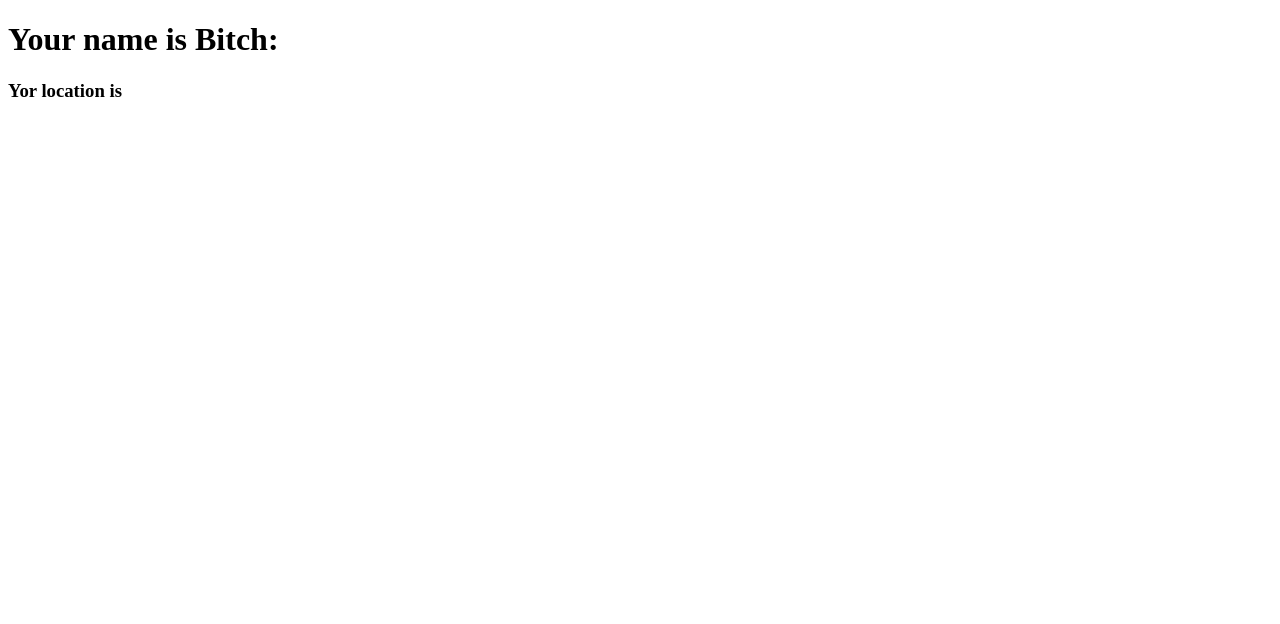
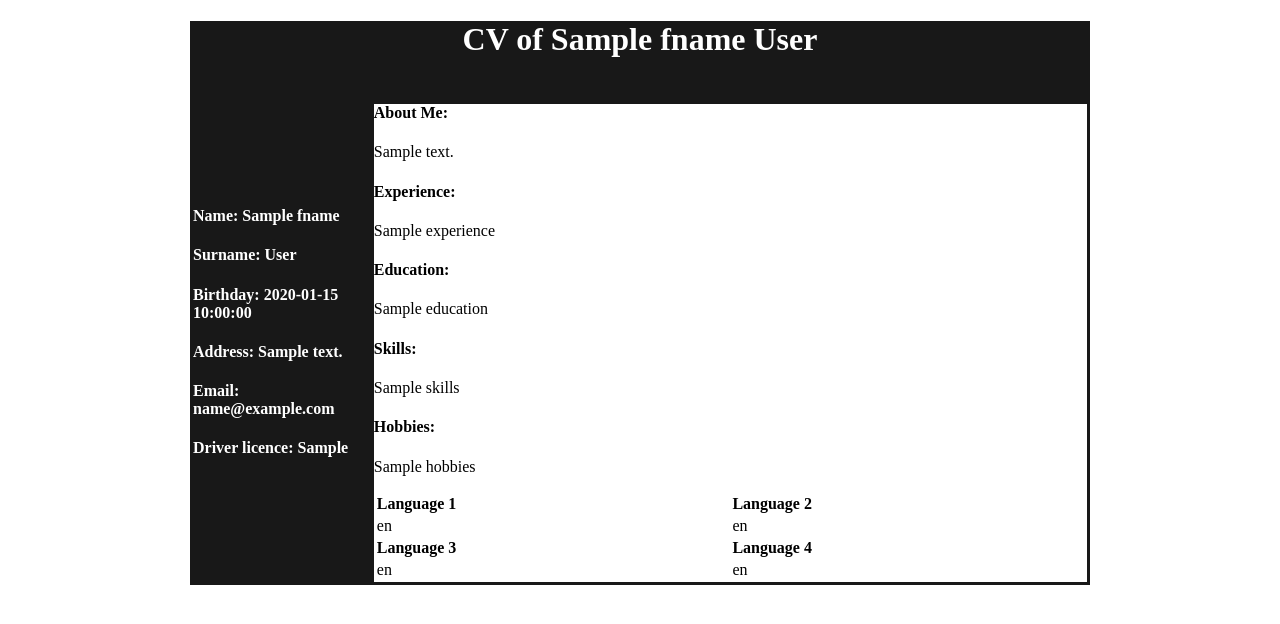
Before and after one commit to elvirmisini/Flask_app, a Flask app: template templates/pdf_template.html in a window 1280 px wide. Shown: the top 624 px of the page. Run offline with Flask 2, Linux system fonts and the light colour scheme; the template is opened without the code that fills it: most values are stand-ins (such as "Sample title", 1, 10 or a date in 2020).

Commit message:
Pdf html design started

```diff
--- a/pages.py
+++ b/pages.py
@@ -33,6 +33,7 @@ class Page(object):
             Language2 = request.form['Language2']
             Language3 = request.form['Language3']
             Language4 = request.form['Language4']
+            return redirect(url_for('pdfCV'))
         return render_template('second.html')
 
     def pdf_generate(self):
--- a/templates/pdf_template.html
+++ b/templates/pdf_template.html
@@ -3,10 +3,88 @@
 <head>
     <meta charset="UTF-8">
     <title>Pdf</title>
+    <style>
+        #div1{
+        background-color: #181818;
+        width:900px;
+        height:100%;
+        }
+        #title{
+        color:white;
+        }
+        #div2{
+        background-color: #181818;
+        }
+        #div3{
+        background-color:white ;
+        }
+        .black-white{
+        color:white;
+        }
+        table{
+        width:100%
+        }
+        #td1{
+        width:20%;
+        }
+        #td2{
+        width:80%
+        }
+    </style>
 </head>
 <body>
-<h1>Your name is Bitch: </h1>
-<h3>Yor location is </h3>
-
+<!--<h1>Your name is Bitch: </h1>
+<h3>Yor location is </h3>-->
+<center>
+<div id="div1">
+<h1 id="title">CV of {{ fname }} {{ lname }}</h1>
+    <table>
+        <tr>
+            <td id="td1">
+                <div id="div2">
+                    <h4 class="black-white">Name: {{fname}}</h4>
+                    <h4 class="black-white">Surname: {{lname}}</h4>
+                    <h4 class="black-white">Birthday: {{birthday}}</h4>
+                    <h4 class="black-white">Address: {{address}}</h4>
+                    <h4 class="black-white">Email: {{email}}</h4>
+                    <h4 class="black-white">Driver licence: {{DriverLicence}}</h4>
+                </div>
+            </td>
+                        <td id="td2">
+                <div id="div3">
+                   <h4>About Me:</h4>
+                   <p> {{AboutMe}}</p>
+                   <h4>Experience:</h4>
+                   <p>{{Experience}}</p>
+                   <h4>Education:</h4>
+                   <p>{{Education}}</p>
+                   <h4>Skills:</h4>
+                   <p>{{Skills}}</p>
+                   <h4>Hobbies:</h4>
+                   <p>{{Hobbies}}</p>
+                    <table>
+                        <tr>
+                            <td><strong>Language 1</strong></td>
+                            <td><strong>Language 2</strong></td>
+                        </tr>
+                        <tr>
+                            <td>{{Language1}}</td>
+                            <td>{{Language2}}</td>
+                        </tr>
+                                                <tr>
+                            <td><strong>Language 3</strong></td>
+                            <td><strong>Language 4</strong></td>
+                        </tr>
+                        <tr>
+                            <td>{{Language3}}</td>
+                            <td>{{Language4}}</td>
+                        </tr>
+                    </table>
+                </div>
+            </td>
+        </tr>
+    </table>
+</div>
+</center>
 </body>
 </html>
```
